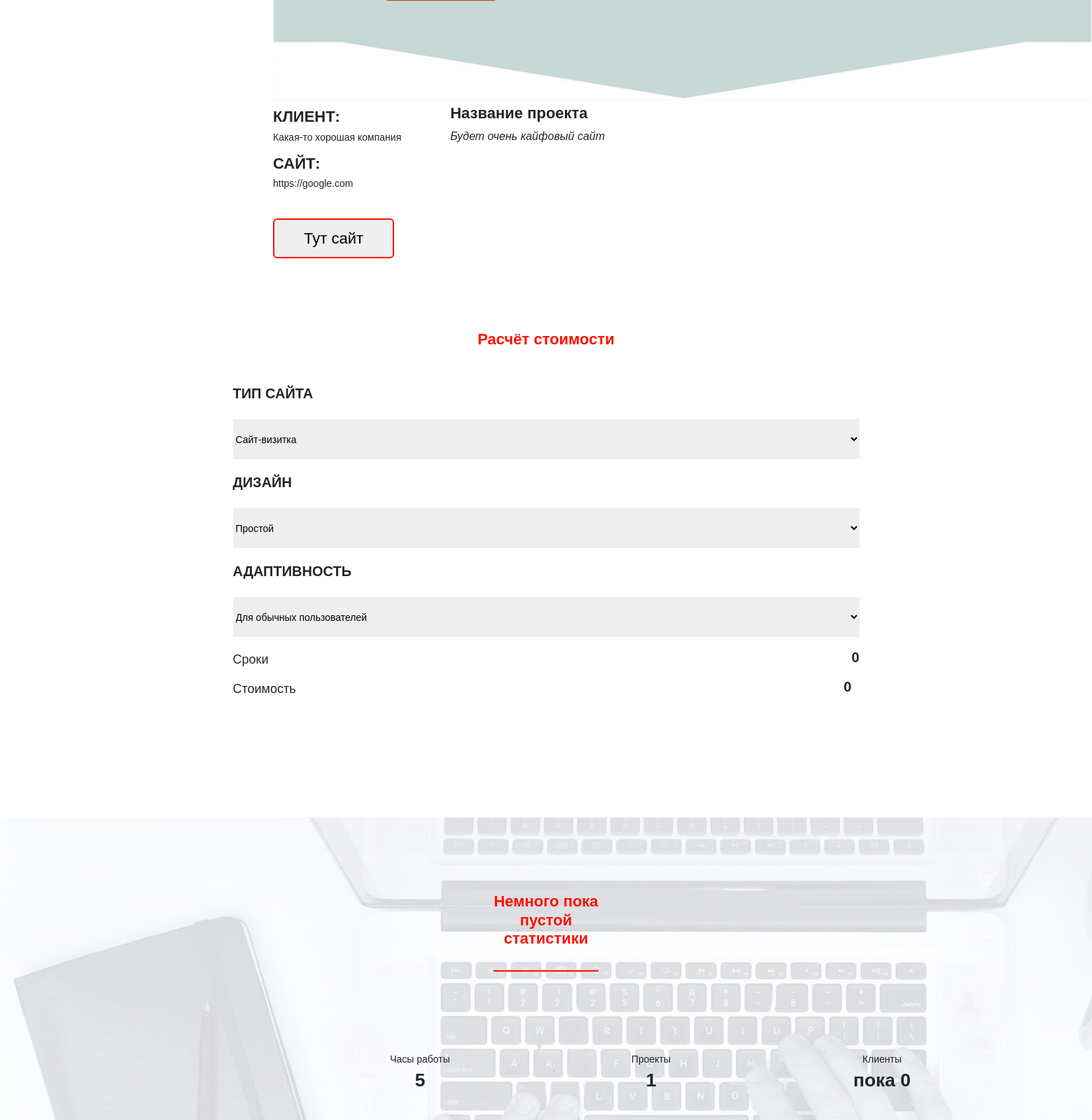
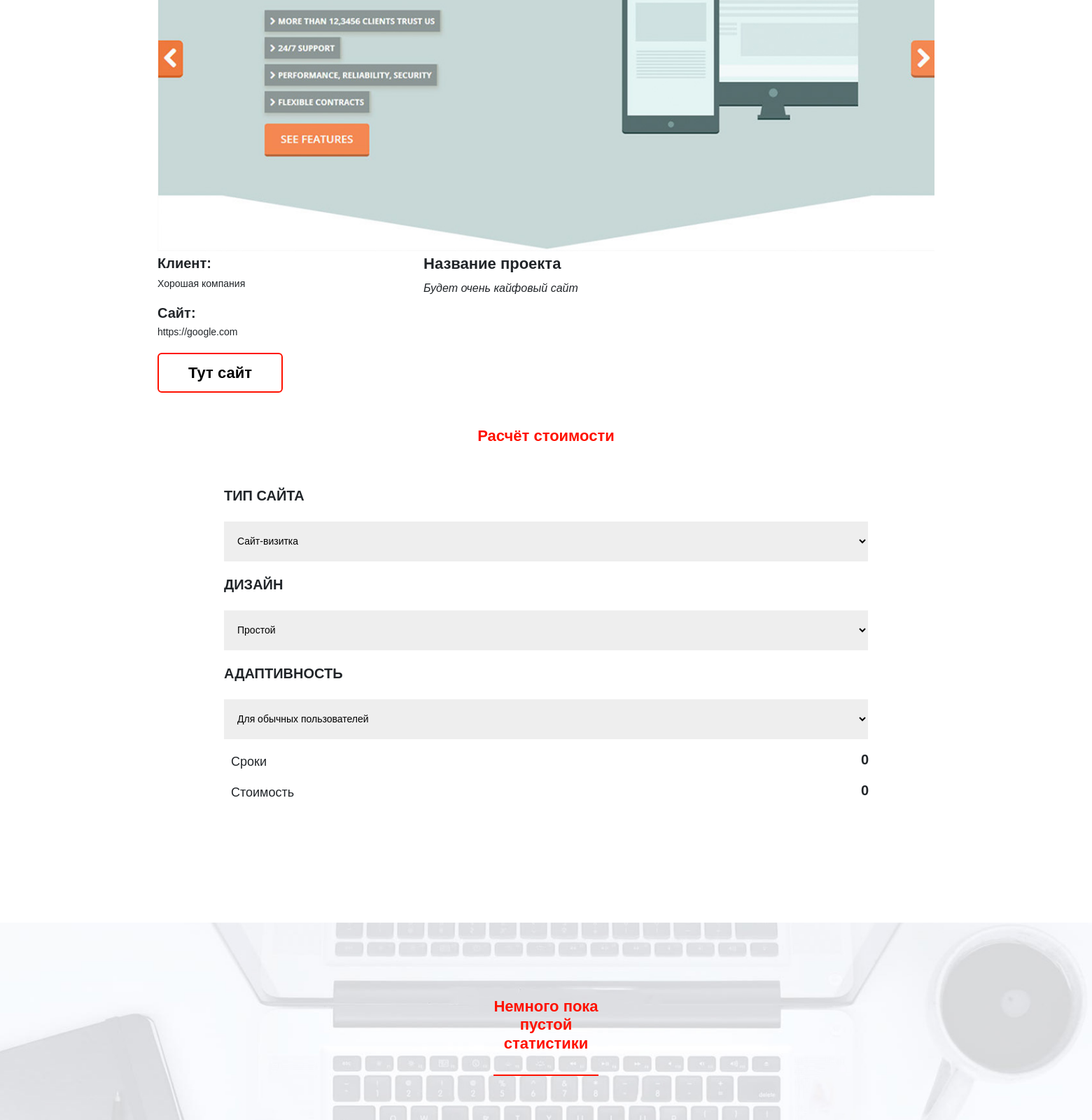
Before and after one commit to MatveyKuba/MatveyKuba.github.io, a PHP site: page / in a window 1560 px wide. Shown: the part 2680-4280 px from the top of the page at 70% size. Run offline with PHP 8.4, Linux system fonts and the light colour scheme.

Commit message:
Загрузил

```diff
--- a/src/css/style.css
+++ b/src/css/style.css
@@ -346,37 +337,32 @@ main {
 
 }
 .skill_container .skills_item:hover{
-    transform: scale(1.3);
+    transform: scale(1.1);
 
 }
 .My_cases h2 {
-    font-size: 22px;
+    font-size: 20px;
     text-align: center;
     color: #f10;
     border-bottom: 2px solid #f10;
-    width: 120px;
     margin-left: auto;
     margin-right: auto;
-    padding-bottom: 31px;
-    padding-top: 103px;
+    padding-bottom: 20px;
     font-weight: bold;
+    text-transform: uppercase;
 }
 .My_cases .above_cases {
     margin-top: 41px;
     font-size: 17px;
     font-weight: bold;
-    margin-left: 610px;
-    margin-bottom: 10px;
 }
 .My_cases img{
-    margin: 5px 390px;
+    margin-top: 5px;
     display: block;
     -webkit-animation: img_enter 2s ease forwards;
     -o-animation: img_enter 2s ease forwards;
     animation:img_enter 2s ease forwards;
-
-
-}
+    max-width: 100%;
 @keyframes img_enter {
     from{
         opacity: 0;
@@ -384,46 +370,38 @@ main {
     }
     to{
         opacity: 1;
-        margin-left: 390px;
+
     }
 }
-.all_cases {
-    width: 1170px;
-    margin: 0 320px;
 
 }
-.all_cases .clients{
-    font-size: 22px;
+.all_cases h3{
+    font-size: 20px;
     margin: 5px 0px;
-    text-transform: uppercase;
     font-weight: bold;
 }
-.all_cases input{
+.all_cases a{
     border: 2px solid #f10;
     border-radius: 6px;
-    margin-top: 25px;
+    margin-top: 5px;
     padding: 10px 42px;
     font-size: 22px;
     transform: scale(1);
     transition: all 0.5s;
-    cursor: pointer;
+    text-decoration: none;
+    color: black;
+    display: inline-block;
+
 }
-.all_cases input:hover {
+.all_cases a:hover {
     background: #f10;
+    color: white;
 }
-.all_cases input:active {
+.all_cases a:active {
     transform: scale(1.2);
-}
-.all_cases .about_project{
-    float: left;
-    margin-left: 70px;
-
 }
 .all_cases .about_project article {
     font-style: italic;
-}
-.clear {
-    clear: left;
 }
 .all_cases .clients1 {
     font-size:22px;
@@ -433,20 +411,15 @@ main {
     font-size: 16px;
     margin-top: 5px;
 }
+
 .Cost_calculating h3 {
     font-size: 22px;
     text-align: center;
     color: #f10;
-    width: 200px;
     margin-left: auto;
     margin-right: auto;
     padding-bottom: 31px;
-    padding-top: 103px;
     font-weight: bold;
-}
-.Cost_calculating{
-    width: 895px;
-    margin: 0 auto;
 }
 .Cost_calculating li{
     font-size: 20px;
@@ -456,7 +429,6 @@ main {
     font-weight: bold;
 }
 .Cost_calculating select{
-    width: 895px;
     height: 57px;
     background: #eeeeee;
 
@@ -467,22 +439,13 @@ main {
 }
 .Cost_calculating .cost {
     font-size: 18px;
-    float: left;
     margin-bottom: 10px;
     margin-top: 5px;
 }
-
 .Cost_calculating .number {
-    float: right;
     font-size: 20px;
     font-weight: bold;
 
-}
-.Statistic {
-    width: 100%;
-    height: 500px;
-    background: url(../img/bg3.jpg) fixed;
-    margin-top: 160px;
 }
 .Statistic h4 {
     font-size: 22px;
@@ -496,41 +459,69 @@ main {
     padding-top: 107px;
     font-weight: bold;
 }
-.Statistic .statistic_item {
-    float: left;
-    text-align: center;
-    margin-left: 150px;
-    width: 180px;
-    margin-top: 108px;
+.statistic {
+    background: url(../img/bg3.jpg) center/cover no-repeat fixed;
+    margin-top: 160px;
+    width: 100%;
 }
-.Statistic ul {
-    margin-left: 360px;
-    text-align: center;
+.stat {
+    padding-bottom: 50px;
 }
 .Statistic p{
     font-size:22px;
 }
-.reviews {
-    height: 275px;
-    width: 100%;
-    text-align: center;
-
+#skiills {
+    margin-top:60px;
 }
 .reviews h3{
     font-size: 22px;
     text-align: center;
     color: #f10;
     border-bottom: 2px solid #f10;
+    padding-bottom: 31px;
+    padding-top: 50px;
+    font-weight: bold;
     width: 100px;
-    margin-left: auto;
+     margin-left: auto;
     margin-right: auto;
-    padding-bottom: 31px;
-    padding-top: 107px;
-    font-weight: bold;
 }
 .reviews .name {
     margin-top: 10px;
 }
+/*
+
+
+
+
+
+
+
+
+
+
+.all_cases {
+    width: 1170px;
+    margin: 0 320px;
+
+}
+
+
+
+
+
+
+
+
+
+
+
+
+
+
+
+
+
+
 .contacts {
     height: 808px;
     width: 100%;
--- a/src/index.html
+++ b/src/index.html
@@ -5,7 +5,7 @@
     <meta name="description" content="Это моё начало... ">
     <meta name="author" content="Matvey">
     <meta name="robots" content="all">
-    <meta name=”viewport” content=”width=device-width, initial-scale=1.0”>
+    <meta name="viewport" content="width=device-width, initial-scale=1.0">
 
     <meta property="og:title" content="This is my world">
     <title>Матвей Кубланов - веб-начинающий</title>
@@ -75,129 +75,201 @@
 
     </section>
     <section class="about_me">
-        <h2>Обо мне</h2>
-        <div class="about_me_container">
-            <img src="img/IMG_9809-min.jpg" alt="Здесь есть моё фото)">
-            <p class="textFirst">Начинающий верстальщик сайтов, который постоянно хочет пробовать что-то новое...</p>
-            <p class="text2">Есть одна мечта - стать тем, кто будет примером для других, т.е. построить своё наследие...</p>
-            <input type="button" value="Скачать резюме">
+
+        <div class="about_me_container container">
+          <div class="row justify-content-center">
+              <div class="col-12 col-sm-6 col-md-3 text-center"><h2>Обо мне</h2></div>
+          </div>
+
+            <img class="d-block mx-auto" src="img/IMG_9809-min.jpg" alt="Здесь есть моё фото)">
+            <div class="row justify-content-center">
+            <div class="col-12 col-sm-10 col-md-9 col-lg-8 text-center text-md-left"><p class="textFirst">Начинающий верстальщик сайтов, который постоянно хочет пробовать что-то новое...</p>
+            <p class="text2 d-block my-auto">Есть одна мечта - стать тем, кто будет примером для других, т.е. построить своё наследие...</p></div>
+            </div>
+
+            <div class="row justify-content-center">
+                <div class="col-5 col-sm-4 col-md-3 col-lg-2 text-center"><a href="#">Скачать резюме</a></div>
+            </div>
+
         </div>
     </section>
 
-    <section class="skills_container">
+   <section class="skills">
+       <div class="skills_container container">
         <div class="skill_container">
             <h2>Чем я смогу вас удивить?</h2>
             <img src="..." alt="">
-            <div class="skills_item">
+            <div class="row justify-content-center text-center mt-5">
+            <div class="skills_item col-12 col-sm-6 col-md-3 mt-lg-6">
                 <img src="img/%D0%BD%D0%BE%D1%83%D1%82.png" alt="тут фото">
                 <h3>Веб-разработка сайтов (совсем чуть-чуть)</h3>
                 <p>Всегда хотел освоить эту нишу, именно поэтому пошёл на этот курс</p>
             </div>
 
-            <div class="skills_item">
+            <div class="skills_item col-12 col-sm-6 col-md-3 mt-5 mt-sm-0 mt-lg-6">
                 <img src="img/%D0%BD%D0%BE%D1%83%D1%82.png" alt="тут фото">
                 <h3>Настойчивость - моё второе Я</h3>
                 <p>Могу заставить вас делать то, что вы не хотите</p>
             </div>
 
-            <div class="skills_item">
+            <div class="skills_item col-12 col-sm-6 col-md-3 mt-5 mt-md-0 mt-lg-6">
                 <img src="img/%D0%BD%D0%BE%D1%83%D1%82.png" alt="тут фото">
                 <h3>Экономический прогноз</h3>
                 <p>Не зря ведь я учусь на экономиста...</p>
             </div>
 
-            <div class="skills_item">
+            <div class="skills_item col-12 col-sm-6 col-md-3 mt-5 mt-md-0">
                 <img src="img/%D0%BD%D0%BE%D1%83%D1%82.png" alt="тут фото">
                 <h3>Психолог онлайн</h3>
                 <p>Лучшей поддержки вы не наёдете</p>
             </div>
             </div>
+        </div>
 
+    </div>
     </section>
 
-    <section class="My_cases">
-        <h2>Мои кейсы</h2>
+     <section class="My_cases container">
+       <div class="row justify-content-center">
+           <div class="col-12 col-sm-6 col-md-3 text-center"><h2>Мои кейсы</h2></div>
+       </div>
 
-        <p class="above_cases">Ниже представлены все мои работы.Вы можете ознакомиться с ними подробнее</p>
-        <img src="img/bg2.jpg" alt="Здесь будет мой первый сайт...">
+        <div class="row">
+            <div class="col-12 text-center text-lg-left"><p class="above_cases">Ниже представлены все мои работы.Вы можете ознакомиться с ними подробнее</p></div>
+        </div>
+
+        <div class="row">
+            <div class="col-12">  <img src="img/bg2.jpg" alt="Здесь будет мой первый сайт..."></div>
+        </div>
+
         <div class="all_cases">
             <div class="about_project">
-                <h3 class="clients">Клиент:</h3>
-                <p>Какая-то хорошая компания</p>
-                <h3 class="clients">Сайт:</h3>
-                <p>https://google.com</p>
-                <a href="https://google.com" target="blank"> <input type="button" value="Тут сайт"></a>
+               <div class="clients">
+                   <div class="row">
+                      <div class="col-1"><h3>Клиент:</h3></div>
+                       <div class="col-7 col-sm-6 col-md-5 col-lg-4 offset-3"><h3 class="clients1">Название проекта</h3></div>
+                   </div>
+                   <div class="row">
+                    <div class="col-4 col-sm-4 col-md-3 col-lg-2"><p>Хорошая компания</p></div>
+                    <div class="col-6 col-sm-5 col-md-4 offset-md-1 col-lg-3 offset-lg-2"><article class="text_clients">Будет очень кайфовый сайт</article></div>
+                  </div>
+               </div>
+
+
+               <div class="clients">
+                   <div class="row">
+                       <div class="col-1"><h3>Сайт:</h3></div>
+                   </div>
+                   <div class="row">
+                       <div class="col-2"><p>https://google.com</p></div>
+                   </div>
+               </div>
+                <div class="row">
+                <div class="col-12 col-sm-5 col-md-4 col-lg-3 mb-2"><a class="clients1" href="https://google.com" target="blank">Тут сайт</a></div>
+            </div>
+
             </div>
             <div class="about_project">
-                <h3 class="clients1">Название проекта</h3>
-                <article class="text_clients">Будет очень кайфовый сайт</article>
+               <div class="row">
+
+
+               </div>
+
+
             </div>
         </div>
     </section>
-    <div class="clear"></div>
-    <section class="Cost_calculating">
-        <h3 class="animate__animated animate__rollIn">Расчёт стоимости</h3>
+
+    <section class="Cost_calculating container">
+        <h3 class="animate__animated animate__rollIn mt-5">Расчёт стоимости</h3>
 
         <ul>
+           <div class="row justify-content-center">
+               <div class="col-10">
                     <li class="select_item">Тип сайта</li>
-            <select name="list" id="list1">
+            <select class="col-12" name="list" id="list1">
                 <option value="Opt1">Сайт-визитка</option>
                 <option value="Opt2">Корпоративный сайт</option>
                 <option value="Opt3">Веб-сервис</option>
             </select>
+               </div>
+           </div>
+           <div class="row justify-content-center">
+               <div class="col-10">
                     <li class="select_item">Дизайн</li>
-            <select name="list" id="list2">
+            <select class="col-12" name="list" id="list2">
                 <option value="Opt1">Простой</option>
                 <option value="Opt2">Красочный</option>
                 <option value="Opt3">Специфический</option>
             </select>
 
+               </div>
+           </div>
+           <div class="row justify-content-center">
+               <div class="col-10">
                      <li class="select_item">Адаптивность</li>
-            <select name="list" id="list3">
+            <select class="col-12" name="list" id="list3">
                 <option value="Opt1">Для обычных пользователей</option>
                 <option value="Opt2">Для специалистов</option>
                 <option value="Opt3">Для особенной группы граждан</option>
             </select>
+               </div>
+           </div>
+
         </ul>
-        <div class="time">
-            <p class="cost">Сроки</p>
-            <p class="number">0</p>
-            <div class="clear"></div>
+        <div class="time row justify-content-between col-12">
+            <p class="cost col-2 offset-1 ">Сроки</p>
+            <p class="number col-1 offset-1">0</p>
+
+
         </div>
-        <div class="time">
-            <p class="cost">Стоимость</p>
-            <p class="number">0</p>
+        <div class="time row justify-content-between col-12">
+            <p class="cost col-5 offset-1">Стоимость</p>
+            <p class="number col-1 offset-3">0</p>
         </div>
 
       </section>
-    <div class="clear"></div>
-    <section class="Statistic">
+ <section class=statistic>
+    <div class="Statistic container">
+       <div class="stat">
         <h4>Немного пока пустой статистики</h4>
         <ul>
-            <div class="statistic_item">
+           <div id="skiills" class="row justify-content-center text-center">
+                <div class="statistic_item col-12 col-md-4 mb-5">
+
                     <li>Часы работы</li>
                     <p><big><b>5</b></big></p>
             </div>
-            <div class="statistic_item">
+            <div class="statistic_item col-12 col-md-4 mb-5">
                    <li>Проекты</li>
                 <p><big><b>1</b></big></p>
+
             </div>
-            <div class="statistic_item">
+            <div class="statistic_item col-12 col-md-4 mb-5">
                     <li>Клиенты</li>
                 <p><big><b>пока 0</b></big></p>
+
             </div>
+           </div>
+
         </ul>
+</div>
+    </div>
+    </section>
 
-    </section>
-     <div class="clear"></div>
 
-    <section class="reviews">
+    <section class="reviews container">
         <h3>Отзывы</h3>
+        <div class="row justify-content-center">
+            <div class="col-8 text-center">
                 <img src="..." alt="">
         <p>Он очень находчивый парень, но неуверенный в себе. Верю, что он сможет найти себя в этом деле</p>
         <p class="name"><b>Татьяна</b>, мама Матвея</p>
+            </div>
+        </div>
+
     </section>
-
+       <!--
     <section class="contacts">
         <h3>Мои контакты</h3>
         <p>Ниже представлены пути, как со мной можно связаться:</p>
@@ -236,9 +308,9 @@
       <div class="my_location">
        <h4 class="here">Я здесь</h4>
       </div>
-    </section>
-    <div class="copyright"><h>Copyright©Матвей Кубланов. Design by Web</h>
-    </div>
+    </section> -->
+    <!--<footer class="copyright"><h>Copyright©Матвей Кубланов. Design by Web</h>
+    </footer>-->
 
 </main>
   <script src="js/bootstrap.bundle.min.js"></script>
```
Also changed, not shown: other parts of src/css/style.css (+25 -33 lines). Lines whose indentation alone changed are shown as unchanged.
